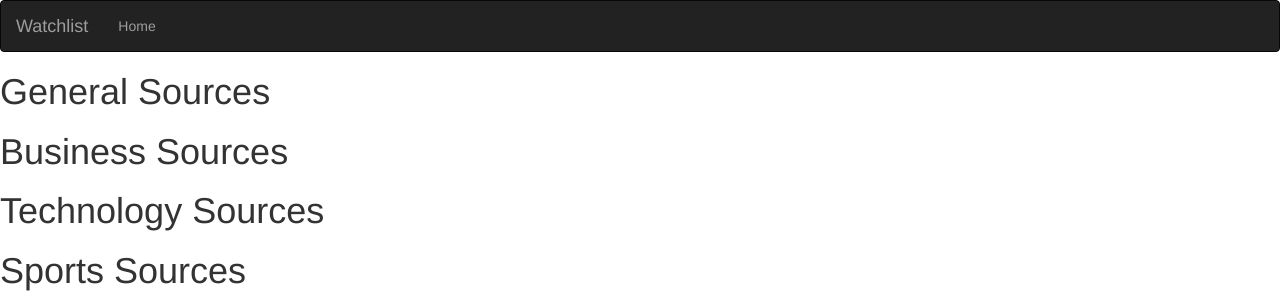
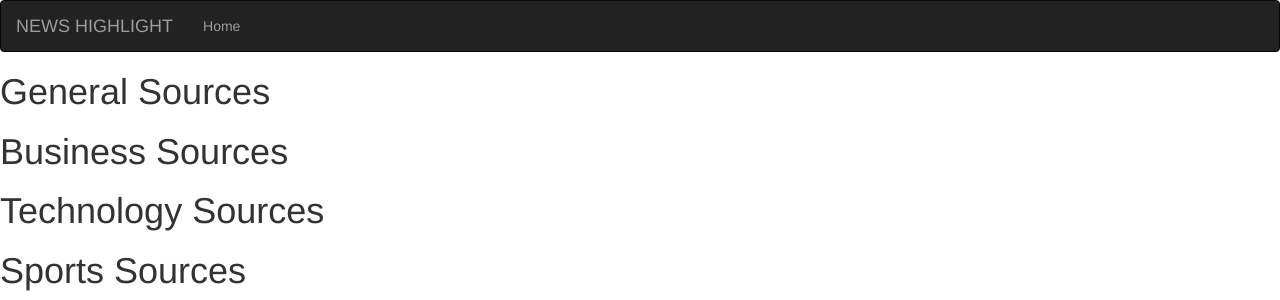
Before and after one commit to wendymunyasi/News-IP2, a Flask app: template app/templates/index.html in a window 1280 px wide. Shown: the top 300 px of the page. Run offline with Flask 2, Linux system fonts and the light colour scheme; the template is opened without the code that fills it, so the values that code supplies are empty; parts of the project's set-up code (start-up, migrations or seed data) failed here and were passed over; some libraries are stand-ins or nearby versions.

Commit message:
Change the nav bar title to NEWS HIGHLIGHT.

```diff
--- a/app/templates/navbar.html
+++ b/app/templates/navbar.html
@@ -7,7 +7,7 @@
                 <span class="icon-bar"></span>
                 <span class="icon-bar"></span>
             </button>
-            <a class="navbar-brand" href="/"> Watchlist </a>
+            <a class="navbar-brand" href="/"> NEWS HIGHLIGHT </a>
         </div>
         <div class="navbar-collapse collapse">
             <ul class="nav navbar-nav">
```
